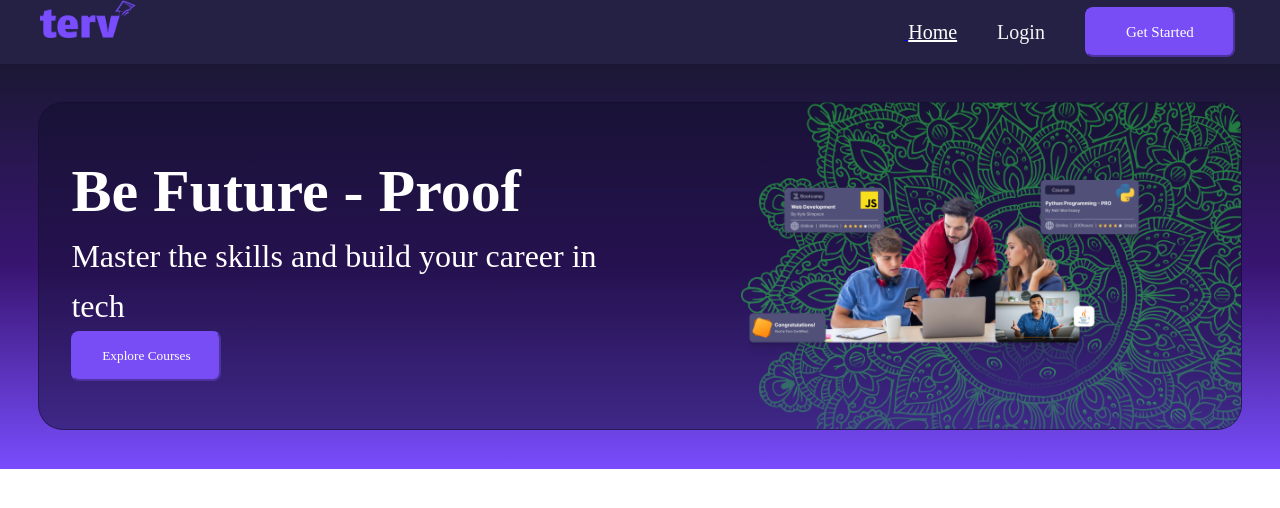
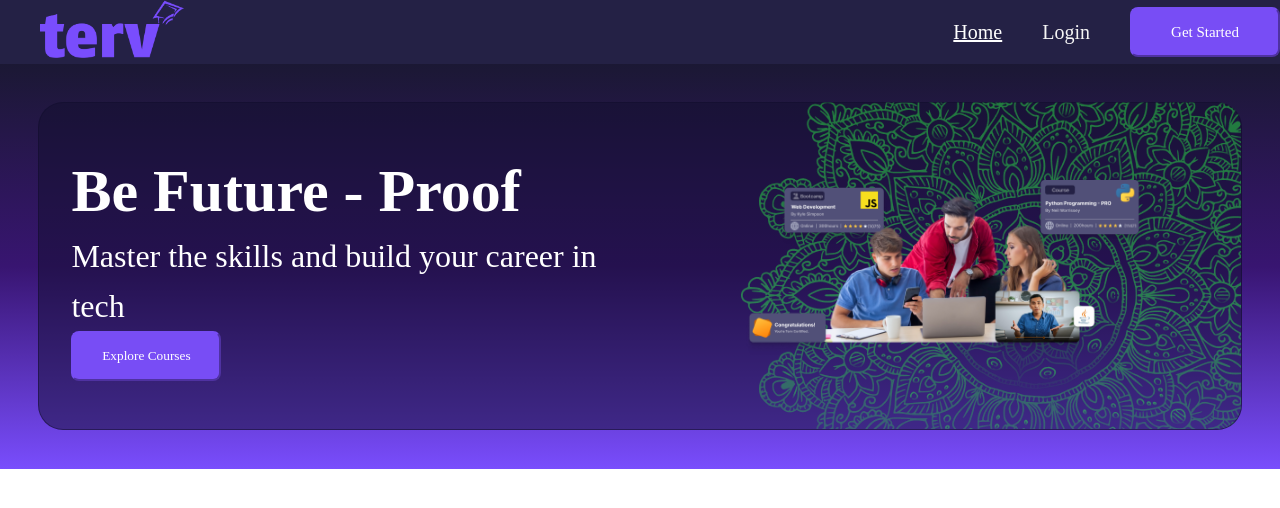
Before and after one commit to SIVAKD1305/React-Training, a plain HTML site: page html/landing_page.html in a window 1280 px wide. Drawn offline with Linux system fonts and the light colour scheme.

Commit message:
modified:   css/landingstyle.css

```diff
--- a/css/landingstyle.css
+++ b/css/landingstyle.css
@@ -10,9 +10,11 @@
     font-family: poppins;
     color: whitesmoke;
     height: 8%;
+    display: flex;
+    justify-content:space-between;
 }
 .logo{
-    height: 60%;
+    height: 90%;
     max-width: 150px;
     margin-left: 40px;
     margin-right: 60%;
@@ -25,7 +27,6 @@
     align-items: center;
     height: 100%;
     font-size: 20px;
-    margin-left: auto;
 }
 .home{
     color: #ffff;
```
